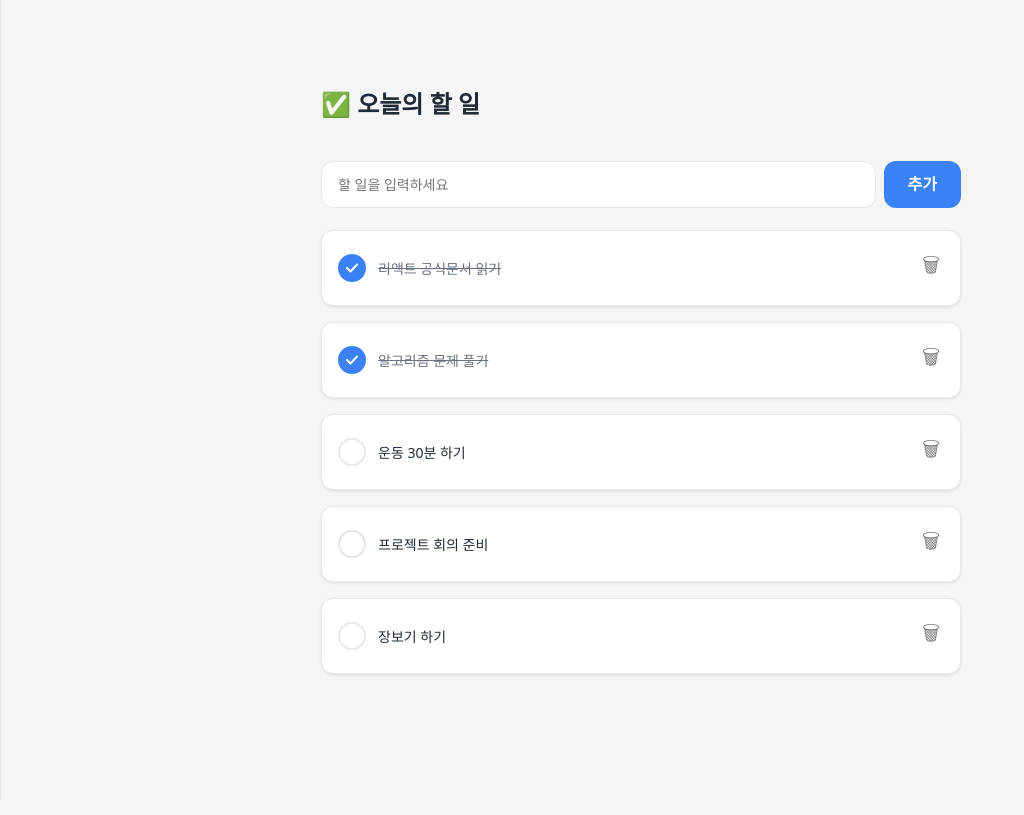
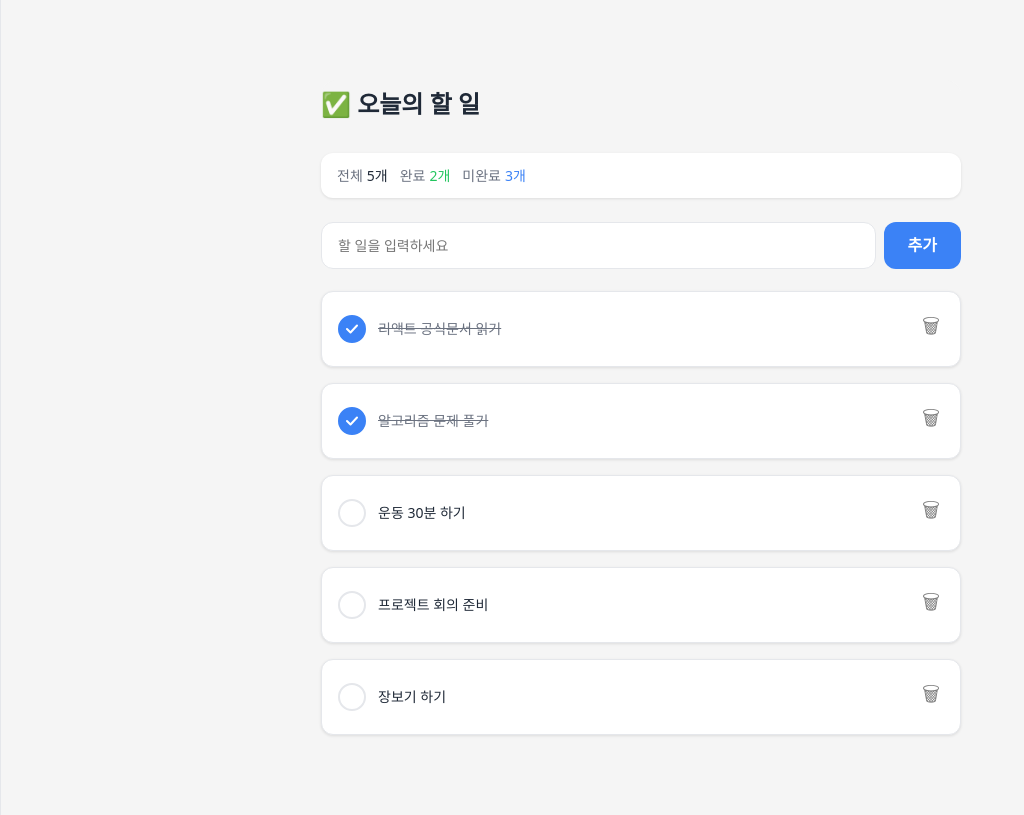
Before and after one commit to IT-Cotato/13th-Frontend-Assignment, a React (Vite) app: page / in a window 1280 px wide. Shown: the whole page, without its empty margins (0-1024 px from the left). Built offline with nearby package versions, Linux system fonts and the light colour scheme.

Commit message:
feat: 상태 진행 카운터구현

```diff
--- a/src/App.css
+++ b/src/App.css
@@ -11,6 +11,8 @@
   --bg-card: #FFFFFF;
   --text: #1F2937;
   --text-secondary: #6B7280;
+  --text-complete: #22C55E;
+  --text-progress: #3B82F6;
   --border: #E5E7EB;
 
   /* --- Typography --- */
@@ -35,23 +37,6 @@
 
   @media (max-width: 1024px) {
     font-size: 16px;
-  }
-}
-
-@media (prefers-color-scheme: dark) {
-  :root {
-    --text: #9ca3af;
-    --text-h: #f3f4f6;
-    --bg: #16171d;
-    --bg-card: #1f2028;
-    --border: #2e303a;
-    --code-bg: #1f2028;
-    --accent: #c084fc;
-    --accent-bg: rgba(192, 132, 252, 0.15);
-    --accent-border: rgba(192, 132, 252, 0.5);
-    --social-bg: rgba(47, 48, 58, 0.5);
-    --shadow:
-      rgba(0, 0, 0, 0.4) 0 10px 15px -3px, rgba(0, 0, 0, 0.25) 0 4px 6px -2px;
   }
 }
 
--- a/src/App.tsx
+++ b/src/App.tsx
@@ -1,15 +1,22 @@
-import {useState} from 'react';
-import {TODO_ITEMS} from './constants/todoData';
+import { useState } from 'react';
+import { TODO_ITEMS } from './constants/todoData';
 import TodoHeader from './components/TodoHeader';
 import TodoList from './components/TodoList';
 import EmptyState from './components/EmptyState';
 import TodoInput from './components/TodoInput';
+import TodoStats from './components/TodoStats';
+
+interface Todo {
+  id: string;
+  task: string;
+  isCompleted: boolean;
+}
 
 export default function App() {
-  const [todoItems, setTodoItems] = useState(TODO_ITEMS);
+  const [todoItems, setTodoItems] = useState<Todo[]>(TODO_ITEMS);
 
   const addTodo = (task: string) => {
-    const newTodo = {
+    const newTodo: Todo = {
       id: `todo-${Date.now()}`,
       task,
       isCompleted: false,
@@ -54,6 +61,7 @@ export default function App() {
     <div style={appBackgroundStyle}>
       <main style={todoContainerStyle}>
         <TodoHeader title="✅ 오늘의 할 일" />
+        <TodoStats todos={todoItems} />
         <TodoInput onAdd={addTodo} />
         {todoItems.length > 0 ? (
           <TodoList items={todoItems} onToggle={toggleTodo} onDelete={deleteTodo} />
--- a/src/components/TodoInput.css
+++ b/src/components/TodoInput.css
@@ -2,7 +2,6 @@
   display: flex;
   gap: 8px;
   width: 100%;
-  margin-top: 32.4px;
 }
 
 .todo-input {
--- /dev/null
+++ b/src/components/TodoStats.css
@@ -0,0 +1,35 @@
+.todo-stats-wrapper {
+  display: flex;
+  height: 45px;
+  padding: 12px 16px;
+  align-items: flex-start;
+  gap: 12px;
+  flex-shrink: 0;
+  align-self: stretch;
+
+  border-radius: 12px;
+  background: var(--bg-card);
+  box-shadow: 0px 1px 3px 0px rgba(0, 0, 0, 0.10);
+  box-sizing: border-box;
+
+  margin-top: 24px;
+  margin-bottom: 24px;
+}
+
+.todo-stats-content {
+  display: flex;
+  gap: 12px;
+  font-size: 14px;
+  font-weight: 500;
+  color: var(--text-secondary);
+  align-items: center;
+}
+
+.stat-item {
+  display: flex;
+  gap: 4px;
+}
+
+.stat-all { color: var(--text); }
+.stat-complete { color: var(--text-complete); }
+.stat-progress { color: var(--text-progress); }
--- /dev/null
+++ b/src/components/TodoStats.tsx
@@ -0,0 +1,33 @@
+import './TodoStats.css';
+
+interface Todo {
+  id: string;
+  task: string;
+  isCompleted: boolean;
+}
+
+interface TodoStatsProps {
+  todos: Todo[];
+}
+
+export default function TodoStats({ todos }: TodoStatsProps) {
+  const totalCount = todos.length;
+  const completedCount = todos.filter((todo) => todo.isCompleted).length;
+  const progressCount = totalCount - completedCount;
+
+  return (
+    <div className="todo-stats-wrapper">
+      <div className="todo-stats-content">
+        <div className="stat-item">
+          전체 <span className="stat-all">{totalCount}개</span>
+        </div>
+        <div className="stat-item">
+          완료 <span className="stat-complete">{completedCount}개</span>
+        </div>
+        <div className="stat-item">
+          미완료 <span className="stat-progress">{progressCount}개</span>
+        </div>
+      </div>
+    </div>
+  );
+}
--- a/src/index.css
+++ b/src/index.css
@@ -11,6 +11,8 @@
   --bg-card: #FFFFFF;
   --text: #1F2937;
   --text-secondary: #6B7280;
+  --text-complete: #22C55E;
+  --text-progress: #3B82F6;
   --border: #E5E7EB;
 
   /* ---Typography---*/
```
